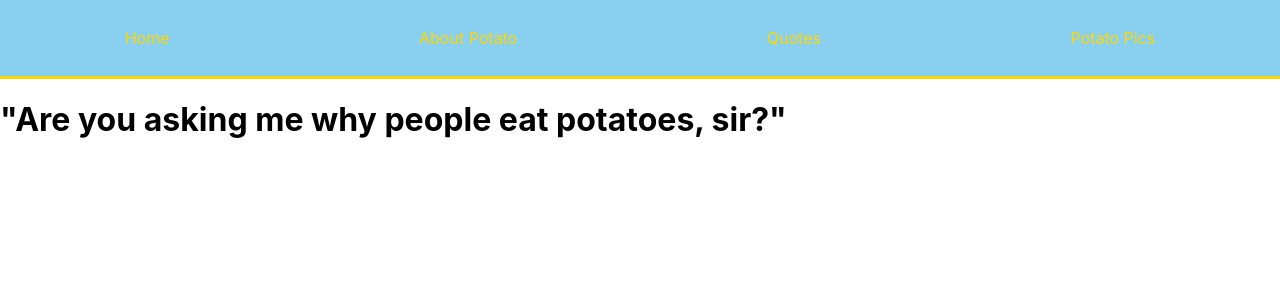
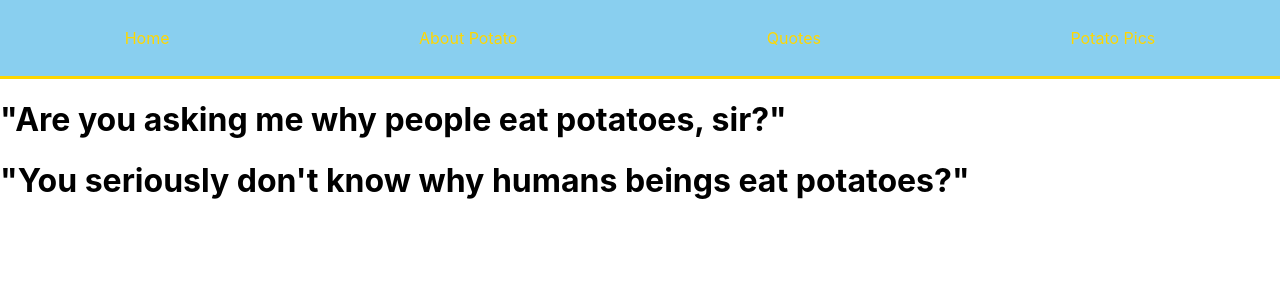
Before and after one commit to PotatoHalez/potato-paradise, a React (Create React App) app: page /Quotes in a window 1280 px wide. Shown: the top 300 px of the page. Built offline with nearby package versions, Linux system fonts and the light colour scheme; the HTML template or start-up script is replaced by a standard one.

Commit message:
Added another quote

```diff
--- a/src/pages/Quotes.js
+++ b/src/pages/Quotes.js
@@ -1,7 +1,9 @@
 import React from 'react'
 
 const Quotes = () => {
-    return <h1> "Are you asking me why people eat potatoes, sir?" </h1>
+    return <><h1> "Are you asking me why people eat potatoes, sir?" </h1>
+    <h1> "You seriously don't know why humans beings eat potatoes?" </h1>
+    </>
 
 }
 
```
